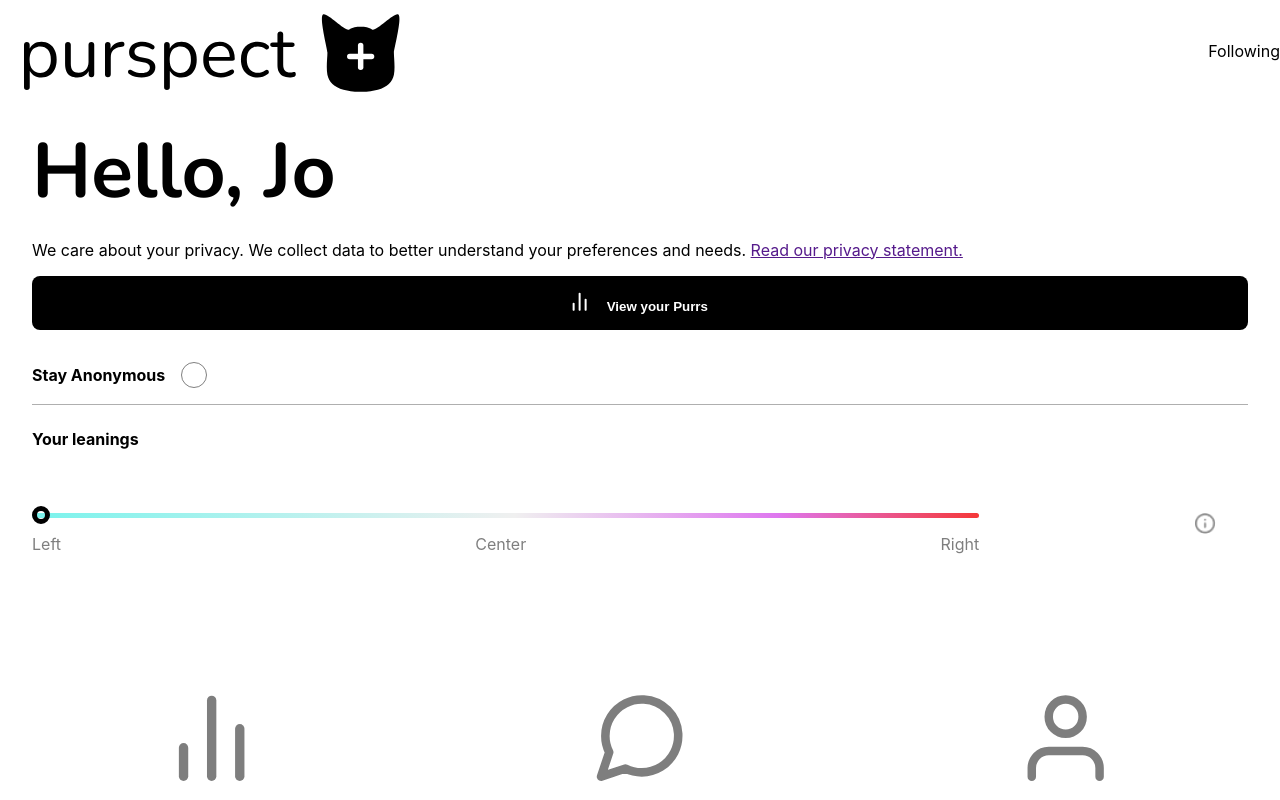
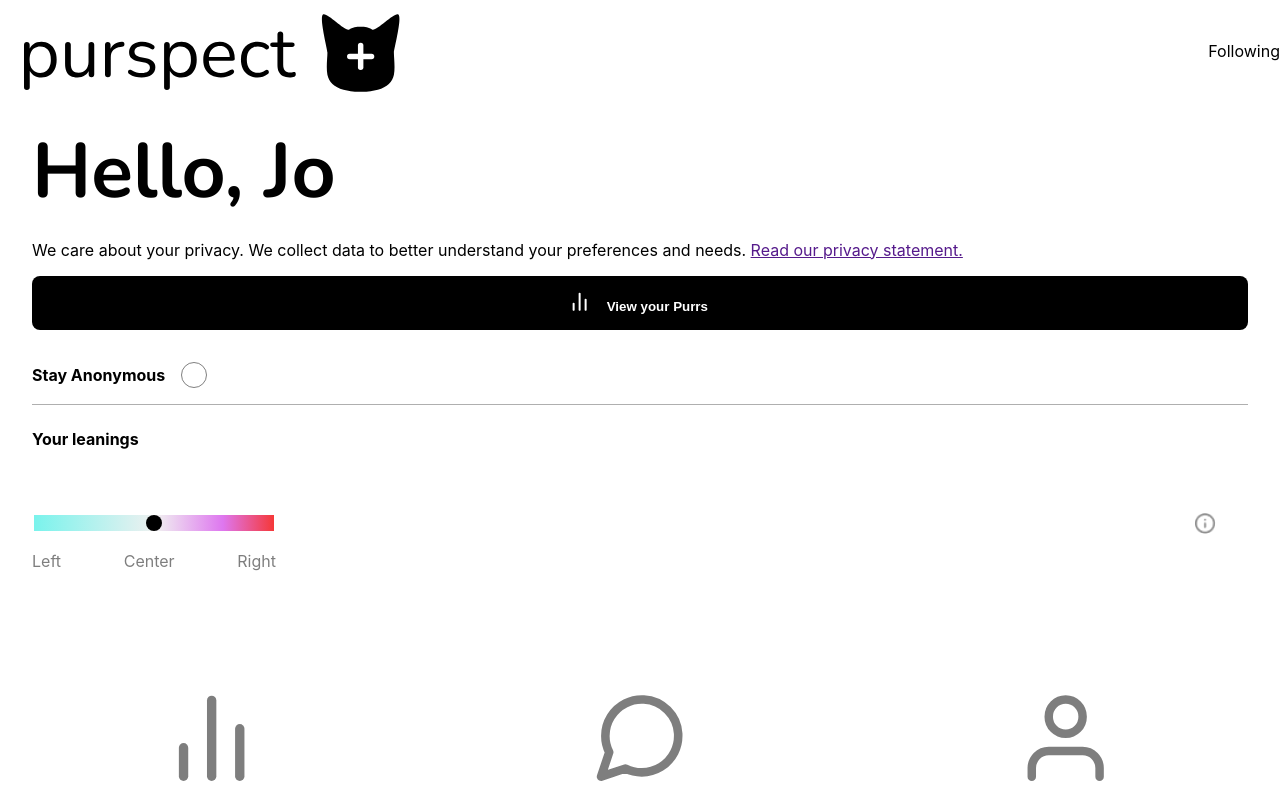
Before and after one commit to paulano1/persp, a React (Create React App) app: page / in a window 1280 px wide. Built offline with nearby package versions, Linux system fonts and the light colour scheme.

Commit message:
added slider

```diff
--- /dev/null
+++ b/src/pages/components/slider.css
@@ -0,0 +1,27 @@
+input[type="range"]{
+    -webkit-appearance: none;
+    appearance: none;
+    background: linear-gradient(90deg, #77BFF3 -1.16%, #77F3EC -1.15%, #F0F0F0 50.97%, #DE77EF 78.69%, #F53838 100%);
+    cursor: pointer;
+    width: 15rem;
+}
+
+/***** Chrome, Safari, Opera, and Edge Chromium *****/
+input[type="range"]::-webkit-slider-runnable-track {
+    background: linear-gradient(90deg, #77BFF3 -1.16%, #77F3EC -1.15%, #F0F0F0 50.97%, #DE77EF 78.69%, #F53838 100%);
+  }
+
+/******** Firefox ********/
+input[type="range"]::-moz-range-track {
+    background: linear-gradient(90deg, #77BFF3 -1.16%, #77F3EC -1.15%, #F0F0F0 50.97%, #DE77EF 78.69%, #F53838 100%);
+}
+
+input[type="range"]::-webkit-slider-thumb {
+    -webkit-appearance: none; /* Override default look */
+    appearance: none;
+    margin-top: 0px; /* Centers thumb on the track */
+    background-color: #000;
+    height: 1rem;
+    width: 1rem;
+    border-radius: 25px;
+ }
--- /dev/null
+++ b/src/pages/components/slider.tsx
@@ -0,0 +1,28 @@
+import React, { useState } from 'react';
+import './slider.css'
+
+interface SliderProps {
+  defaultValue?: number;
+}
+
+export const Slider: React.FC<SliderProps> = ({ defaultValue = 50 }) => {
+  const [value, setValue] = useState(defaultValue);
+
+  return (
+    <div>
+      <input
+        type="range"
+        min={0}
+        max={100}
+        value={value}
+        onChange={(e) => setValue(parseInt(e.target.value))}
+        className="slider"
+      />
+      <div className="SpectrumContainer-directions">
+                                <p>Left</p>
+                                <p>Center</p>
+                                <p>Right</p>
+                            </div>
+    </div>
+  );
+};
--- a/src/pages/profile/profile.tsx
+++ b/src/pages/profile/profile.tsx
@@ -3,6 +3,7 @@ import { Layout } from "../layout/layout";
 import './profile.css'
 import newsicon from './news-white.png'
 import info from './info.png'
+import { Slider } from '../components/slider'
 
 export const Profile = () =>{
     const personName = "Jo"
@@ -27,21 +28,21 @@ export const Profile = () =>{
                         <span className="checkmark"></span>
                     </label>
                     {/* line break */}
+
                     <span style={{width: 'auto', height: '1px', margin: '1rem 0rem 0.5rem 2rem', background: '#00000050'}}></span>
                     <p style={{textAlign: 'left', marginLeft: '2rem', fontWeight: 'bold'}}>Your leanings</p>
                     <div className="LeaningContainer">
-                        <div className="SpectrumContainer">
+
+                    <Slider/>
+
+                        {/* <div className="SpectrumContainer">
                             {/* <img src={bar} className="Spectrum-image"/> */}
-                            <div className="Spectrum-gradient">
+                             {/* <div className="Spectrum-gradient">
                                 <div className="Spectrum-slider">
                                 </div>
-                            </div>
-                            <div className="SpectrumContainer-directions">
-                                <p>Left</p>
-                                <p>Center</p>
-                                <p>Right</p>
-                            </div>
-                        </div>
+                            </div> */}
+
+                        {/* </div>  */}
                     <img src={info} className="Info-icon"/>
 
                 </div>
```
